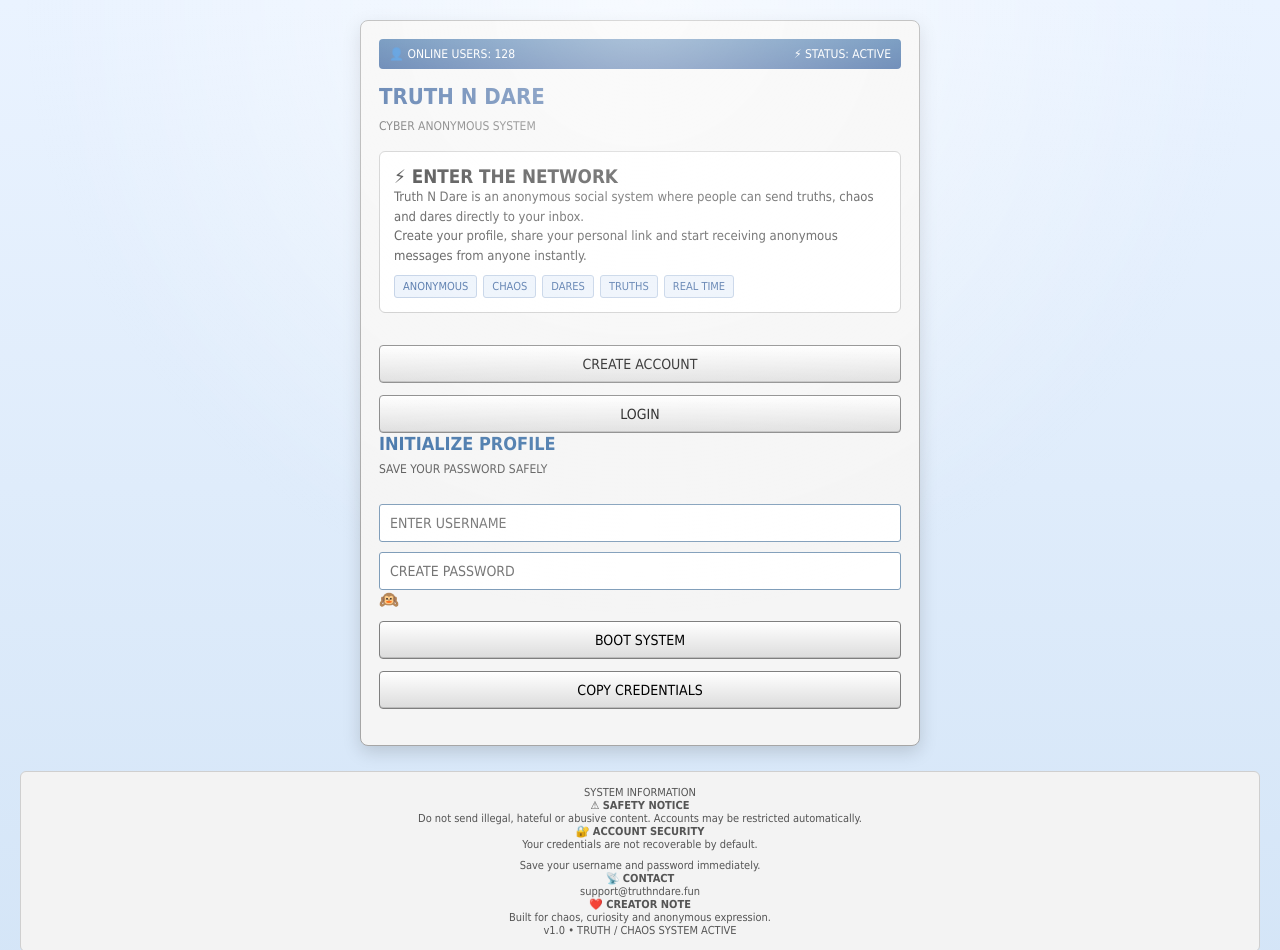
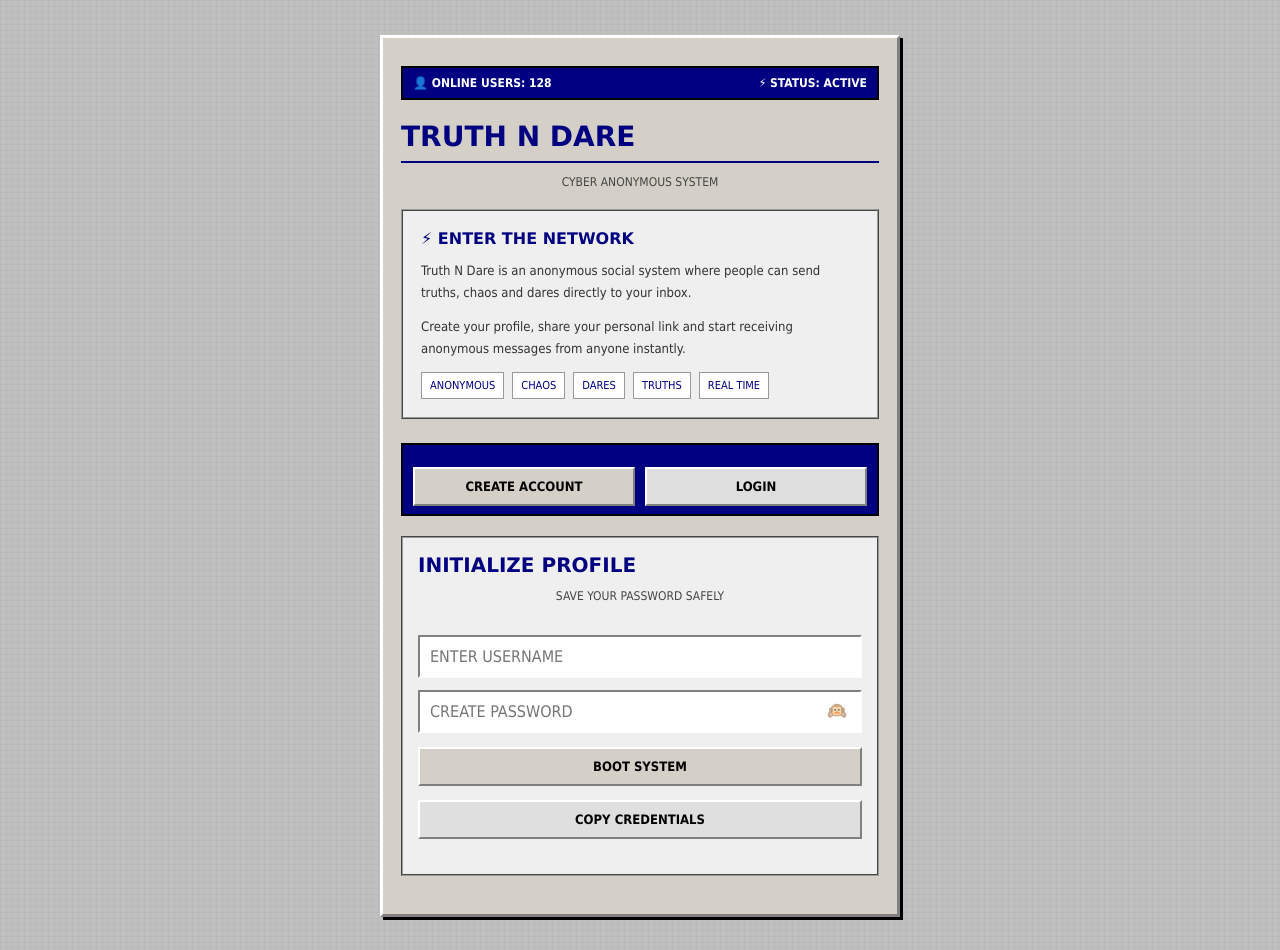
Before and after one commit to rayangithub1/truthndare.fun, a website: page truthndare.app/public/index.html in a window 1280 px wide. Shown: the top 950 px of the page. Drawn offline with nearby package versions, Linux system fonts and the light colour scheme.

Commit message:
Update style.css

```diff
--- a/truthndare.app/public/style.css
+++ b/truthndare.app/public/style.css
@@ -1,5 +1,5 @@
 /* =========================================================
-   WINDOWS XP NOSTALGIC CLEAN UI (MODERN IMPLEMENTATION)
+   90s INTERNET / YAHOO / WINDOWS 98 STYLE
 ========================================================= */
 
 * {
@@ -8,260 +8,189 @@
   box-sizing: border-box;
 }
 
+input,
+textarea,
+select,
+button {
+  font-size: 16px;
+  -webkit-appearance: none;
+}
+
 :root {
-  --xp-blue: #3a6ea5;
-  --xp-blue-dark: #2b5797;
-  --xp-bg: #d4e5f7;
-  --xp-panel: #f5f5f5;
-  --xp-border: #a6a6a6;
+  --bg: #c0c0c0;
+  --panel: #d4d0c8;
+  --panel-dark: #808080;
+  --panel-light: #ffffff;
 
-  --text: #1a1a1a;
-  --muted: #555;
+  --text: #000000;
+  --muted: #444444;
 
-  --font: "Tahoma", "Segoe UI", Arial, sans-serif;
+  --blue: #000080;
+  --link: #0000ee;
+
+  --green: #008000;
+  --orange: #cc7a00;
+  --red: #990000;
+
+  --ui: Tahoma, Verdana, Arial, sans-serif;
 }
 
 /* =========================================================
-   BODY (CLEAN XP DESKTOP FEEL)
+   BODY
 ========================================================= */
 
 body {
-  font-family: var(--font);
+  min-height: 100vh;
+
+  background: #c0c0c0;
+
+  font-family: var(--ui);
   color: var(--text);
 
-  min-height: 100vh;
+  overflow-x: hidden;
 
-  background:
-    linear-gradient(180deg, #eaf3ff, var(--xp-bg));
+  background-image:
+    linear-gradient(to right, rgba(0,0,0,0.03) 1px, transparent 1px),
+    linear-gradient(to bottom, rgba(0,0,0,0.03) 1px, transparent 1px);
 
-  padding: 20px;
-}
-
-/* subtle XP-style soft highlight */
-body::before {
-  content: "";
-  position: fixed;
-  inset: 0;
-  background: radial-gradient(circle at top, rgba(255,255,255,0.6), transparent 60%);
-  pointer-events: none;
+  background-size: 6px 6px;
 }
 
 /* =========================================================
-   LOGO AREA (CLEAN HEADER BAR STYLE)
-========================================================= */
-
-.site-header {
-  text-align: center;
-  margin-bottom: 20px;
-}
-
-.logo {
-  display: inline-block;
-  padding: 10px 18px;
-
-  font-size: 26px;
-  font-weight: bold;
-  color: #fff;
-
-  background: linear-gradient(to bottom, var(--xp-blue), var(--xp-blue-dark));
-
-  border: 1px solid #1e3d6b;
-  border-radius: 6px;
-
-  box-shadow:
-    inset 0 1px 0 rgba(255,255,255,0.4),
-    0 2px 6px rgba(0,0,0,0.2);
-}
-
-.logo small {
-  display: block;
-  font-size: 11px;
-  font-weight: normal;
-  opacity: 0.9;
-  margin-top: 4px;
-}
-
-/* =========================================================
-   MAIN CONTAINER (XP WINDOW STYLE)
+   CONTAINER
 ========================================================= */
 
 .container {
   width: 92%;
-  max-width: 560px;
-  margin: 0 auto;
+  max-width: 520px;
 
-  background: var(--xp-panel);
+  margin: 35px auto;
 
-  border: 1px solid var(--xp-border);
-  border-radius: 8px;
-
-  box-shadow:
-    0 6px 18px rgba(0,0,0,0.15);
+  background: var(--panel);
 
   padding: 18px;
+
+  border-top: 3px solid var(--panel-light);
+  border-left: 3px solid var(--panel-light);
+  border-right: 3px solid var(--panel-dark);
+  border-bottom: 3px solid var(--panel-dark);
+
+  box-shadow: 3px 3px 0 #000;
+}
+
+.container.large {
+  max-width: 900px;
 }
 
 /* =========================================================
    HEADINGS
 ========================================================= */
 
+h1,
+h2,
+h3 {
+  font-family: Verdana, Arial, sans-serif;
+  color: var(--blue);
+
+  margin-bottom: 12px;
+}
+
 h1 {
-  font-size: 22px;
-  color: var(--xp-blue-dark);
-  margin-bottom: 10px;
+  font-size: 28px;
+  border-bottom: 2px solid var(--blue);
+  padding-bottom: 8px;
 }
 
 h2 {
-  font-size: 18px;
-  color: var(--xp-blue);
-  margin-bottom: 8px;
+  font-size: 20px;
 }
 
 .subtitle {
+  text-align: center;
+  color: var(--muted);
   font-size: 12px;
-  color: var(--muted);
-  margin-bottom: 18px;
+  margin-bottom: 20px;
 }
 
 /* =========================================================
-   INPUTS (XP STYLE FIELDS)
+   INPUTS
 ========================================================= */
 
 input,
 textarea,
 select {
   width: 100%;
-  margin-top: 10px;
+
+  margin-top: 12px;
   padding: 10px;
 
-  font-family: var(--font);
-  font-size: 14px;
+  background: white;
+  color: black;
 
-  background: #fff;
+  font-family: var(--ui);
 
-  border: 1px solid #7f9db9;
-  border-radius: 3px;
+  border-top: 2px solid #808080;
+  border-left: 2px solid #808080;
+  border-right: 2px solid #ffffff;
+  border-bottom: 2px solid #ffffff;
 
   outline: none;
 }
 
 input:focus,
-textarea:focus {
-  border-color: var(--xp-blue);
-  box-shadow: 0 0 3px rgba(58,110,165,0.5);
+textarea:focus,
+select:focus {
+  background: #fffff0;
 }
 
 /* =========================================================
-   BUTTONS (TRUE XP PUSH BUTTON LOOK)
+   BUTTONS
 ========================================================= */
 
 button {
   width: 100%;
-  margin-top: 12px;
+
+  margin-top: 14px;
   padding: 10px;
 
-  font-family: var(--font);
-  font-size: 14px;
-  font-weight: 500;
+  background: var(--panel);
 
-  color: #000;
+  color: black;
 
-  background: linear-gradient(to bottom, #ffffff, #dcdcdc);
-
-  border: 1px solid #7f7f7f;
-  border-radius: 4px;
+  font-family: Tahoma, sans-serif;
+  font-size: 13px;
+  font-weight: bold;
 
   cursor: pointer;
 
-  box-shadow:
-    inset 0 1px 0 #ffffff,
-    inset 0 -1px 0 #bcbcbc;
-}
-
-/* XP click animation feel */
-button:active {
-  background: linear-gradient(to bottom, #dcdcdc, #ffffff);
-  transform: translateY(1px);
+  border-top: 2px solid var(--panel-light);
+  border-left: 2px solid var(--panel-light);
+  border-right: 2px solid var(--panel-dark);
+  border-bottom: 2px solid var(--panel-dark);
 }
 
 button:hover {
-  border-color: var(--xp-blue);
+  background: #e5e5e5;
 }
 
-button.primary {
-  background: linear-gradient(to bottom, #4f8edc, #2f66b3);
-  color: #fff;
-  border: 1px solid #1e4f8a;
+button:active {
+  border-top: 2px solid var(--panel-dark);
+  border-left: 2px solid var(--panel-dark);
+  border-right: 2px solid var(--panel-light);
+  border-bottom: 2px solid var(--panel-light);
+}
+
+button.secondary {
+  background: #dfdfdf;
 }
 
 button.danger {
-  background: linear-gradient(to bottom, #e57373, #c62828);
-  color: #fff;
+  background: #b00000;
+  color: white;
 }
 
 /* =========================================================
-   HUD BAR (XP BLUE STATUS STRIP)
-========================================================= */
-
-.hud-bar {
-  display: flex;
-  justify-content: space-between;
-
-  padding: 8px 10px;
-  margin-bottom: 15px;
-
-  background: linear-gradient(to bottom, var(--xp-blue), var(--xp-blue-dark));
-  color: #fff;
-
-  border-radius: 4px;
-
-  font-size: 12px;
-}
-
-/* =========================================================
-   INTRO BOX
-========================================================= */
-
-.intro-box {
-  padding: 14px;
-  margin-bottom: 15px;
-
-  background: #ffffff;
-
-  border: 1px solid #c8c8c8;
-  border-radius: 6px;
-}
-
-.intro-box p {
-  font-size: 13px;
-  color: #333;
-  line-height: 1.5;
-}
-
-/* =========================================================
-   TAGS (XP LABEL STYLE)
-========================================================= */
-
-.intro-tags {
-  display: flex;
-  flex-wrap: wrap;
-  gap: 6px;
-  margin-top: 10px;
-}
-
-.intro-tags span {
-  font-size: 11px;
-  padding: 4px 8px;
-
-  background: #e9f1fb;
-  border: 1px solid #b7c9e2;
-  border-radius: 3px;
-
-  color: var(--xp-blue-dark);
-}
-
-/* =========================================================
-   MESSAGE BOXES
+   MESSAGE SYSTEM
 ========================================================= */
 
 .inbox {
@@ -270,38 +199,146 @@ button.danger {
   gap: 10px;
 }
 
-.message {
+.message,
+.message-card {
+  margin-top: 10px;
+
+  background: #f3f3f3;
+
   padding: 12px;
 
-  background: #fff;
-  border: 1px solid #cfcfcf;
-  border-radius: 6px;
+  font-family: Arial, sans-serif;
+  color: black;
 
-  transition: 0.15s ease;
+  border-top: 2px solid var(--panel-light);
+  border-left: 2px solid var(--panel-light);
+  border-right: 2px solid var(--panel-dark);
+  border-bottom: 2px solid var(--panel-dark);
 }
 
-.message:hover {
-  background: #f7fbff;
-  border-color: var(--xp-blue);
+.message.truth,
+.message-card.truth {
+  border-left: 6px solid var(--green);
 }
 
-.message.truth { border-left: 4px solid #3cb371; }
-.message.chaos { border-left: 4px solid #f0ad4e; }
-.message.dare { border-left: 4px solid #d9534f; }
+.message.chaos,
+.message-card.chaos {
+  border-left: 6px solid var(--orange);
+}
+
+.message.dare,
+.message-card.dare {
+  border-left: 6px solid var(--red);
+}
+
+.message:hover,
+.message-card:hover {
+  background: #ffffdd;
+}
 
 /* =========================================================
-   CARD TEXT
+   CARD DETAILS
 ========================================================= */
 
 .card-title {
   font-weight: bold;
-  color: var(--xp-blue-dark);
-  margin-bottom: 5px;
+  color: var(--blue);
+  margin-bottom: 6px;
 }
 
 .card-meta {
   font-size: 11px;
   color: #666;
+  margin-top: 6px;
+}
+
+.inbox-status {
+  font-size: 12px;
+  padding: 15px 0;
+}
+
+/* =========================================================
+   CARD ACTIONS
+========================================================= */
+
+.card-actions {
+  display: flex;
+  gap: 8px;
+  margin-top: 10px;
+  flex-wrap: wrap;
+}
+
+.card-actions button {
+  flex: 1;
+  min-width: 120px;
+}
+
+/* =========================================================
+   COMPOSER
+========================================================= */
+
+.composer {
+  background: #efefef;
+
+  border: 2px groove #999;
+
+  padding: 15px;
+}
+
+/* =========================================================
+   NAVIGATION BAR
+========================================================= */
+
+.nav {
+  display: flex;
+  justify-content: space-between;
+  align-items: center;
+
+  padding: 8px 10px;
+  margin-bottom: 20px;
+
+  background: var(--blue);
+  color: white;
+
+  border: 2px solid black;
+}
+
+.nav a {
+  color: yellow;
+  text-decoration: underline;
+  font-weight: bold;
+}
+
+/* =========================================================
+   HOME BUTTON
+========================================================= */
+
+.home-btn {
+  position: fixed;
+  top: 12px;
+  left: 12px;
+
+  padding: 8px 10px;
+
+  background: var(--panel);
+
+  color: black;
+  text-decoration: none;
+
+  font-family: Tahoma, sans-serif;
+  font-size: 12px;
+  font-weight: bold;
+
+  border-top: 2px solid var(--panel-light);
+  border-left: 2px solid var(--panel-light);
+  border-right: 2px solid var(--panel-dark);
+  border-bottom: 2px solid var(--panel-dark);
+
+  z-index: 999;
+}
+
+.home-btn:hover {
+  background: #e4e4e4;
 }
 
 /* =========================================================
@@ -309,17 +346,156 @@ button.danger {
 ========================================================= */
 
 .system-footer {
-  margin-top: 25px;
-  padding: 14px;
+  margin-top: 30px;
 
-  background: #f3f3f3;
+  padding: 15px;
 
-  border: 1px solid #cfcfcf;
-  border-radius: 6px;
+  background: #dfdfdf;
+
+  border: 2px ridge #999;
+}
+
+.footer-header {
+  text-align: center;
+
+  font-weight: bold;
+  color: var(--blue);
+
+  margin-bottom: 15px;
+}
+
+.footer-grid {
+  display: grid;
+  gap: 10px;
+}
+
+.footer-box {
+  background: white;
+
+  border: 1px solid #999;
+
+  padding: 10px;
+
+  font-size: 12px;
+}
+
+.footer-box h4 {
+  color: var(--blue);
+  margin-bottom: 5px;
+}
+
+.footer-signature {
+  margin-top: 12px;
 
   text-align: center;
+
   font-size: 11px;
-  color: #555;
+  color: #666;
+}
+
+/* =========================================================
+   HUD BAR
+========================================================= */
+
+.hud-bar {
+  display: flex;
+  justify-content: space-between;
+  align-items: center;
+
+  margin: 10px 0 20px;
+
+  padding: 8px 10px;
+
+  background: var(--blue);
+  color: white;
+
+  border: 2px solid black;
+}
+
+.hud-item {
+  font-size: 12px;
+  font-weight: bold;
+}
+
+/* =========================================================
+   PASSWORD FIELD
+========================================================= */
+
+.password-box {
+  position: relative;
+  width: 100%;
+}
+
+.password-box input {
+  padding-right: 50px;
+}
+
+.eye-btn {
+  position: absolute;
+
+  top: 57%;
+  right: 15px;
+
+  transform: translateY(-50%);
+
+  cursor: pointer;
+
+  font-size: 16px;
+
+  opacity: 0.7;
+}
+
+.eye-btn:hover {
+  opacity: 1;
+}
+
+/* =========================================================
+   INTRO BOX
+========================================================= */
+
+.intro-box {
+  margin-bottom: 24px;
+
+  padding: 18px;
+
+  background: #efefef;
+
+  border: 2px ridge #999;
+}
+
+.intro-box h3 {
+  margin-bottom: 12px;
+
+  color: var(--blue);
+
+  font-size: 16px;
+}
+
+.intro-box p {
+  font-size: 13px;
+  line-height: 1.7;
+
+  color: #333;
+
+  margin-bottom: 12px;
+}
+
+.intro-tags {
+  display: flex;
+  flex-wrap: wrap;
+  gap: 8px;
+}
+
+.intro-tags span {
+  padding: 6px 8px;
+
+  background: white;
+
+  border: 1px solid #999;
+
+  font-size: 11px;
+
+  color: #000080;
 }
 
 /* =========================================================
@@ -327,16 +503,38 @@ button.danger {
 ========================================================= */
 
 @media (max-width: 600px) {
+
+  body {
+    padding: 10px;
+  }
+
   .container {
     width: 100%;
+    max-width: 100%;
+
+    margin: 30px 0 20px;
+
     padding: 14px;
   }
 
-  .logo {
-    font-size: 20px;
+  h1 {
+    font-size: 22px;
+  }
+
+  h2 {
+    font-size: 18px;
   }
 
   button {
-    font-size: 13px;
+    font-size: 12px;
+  }
+
+  .card-actions {
+    flex-direction: column;
+  }
+
+  .home-btn {
+    top: 8px;
+    left: 8px;
   }
 }
```
